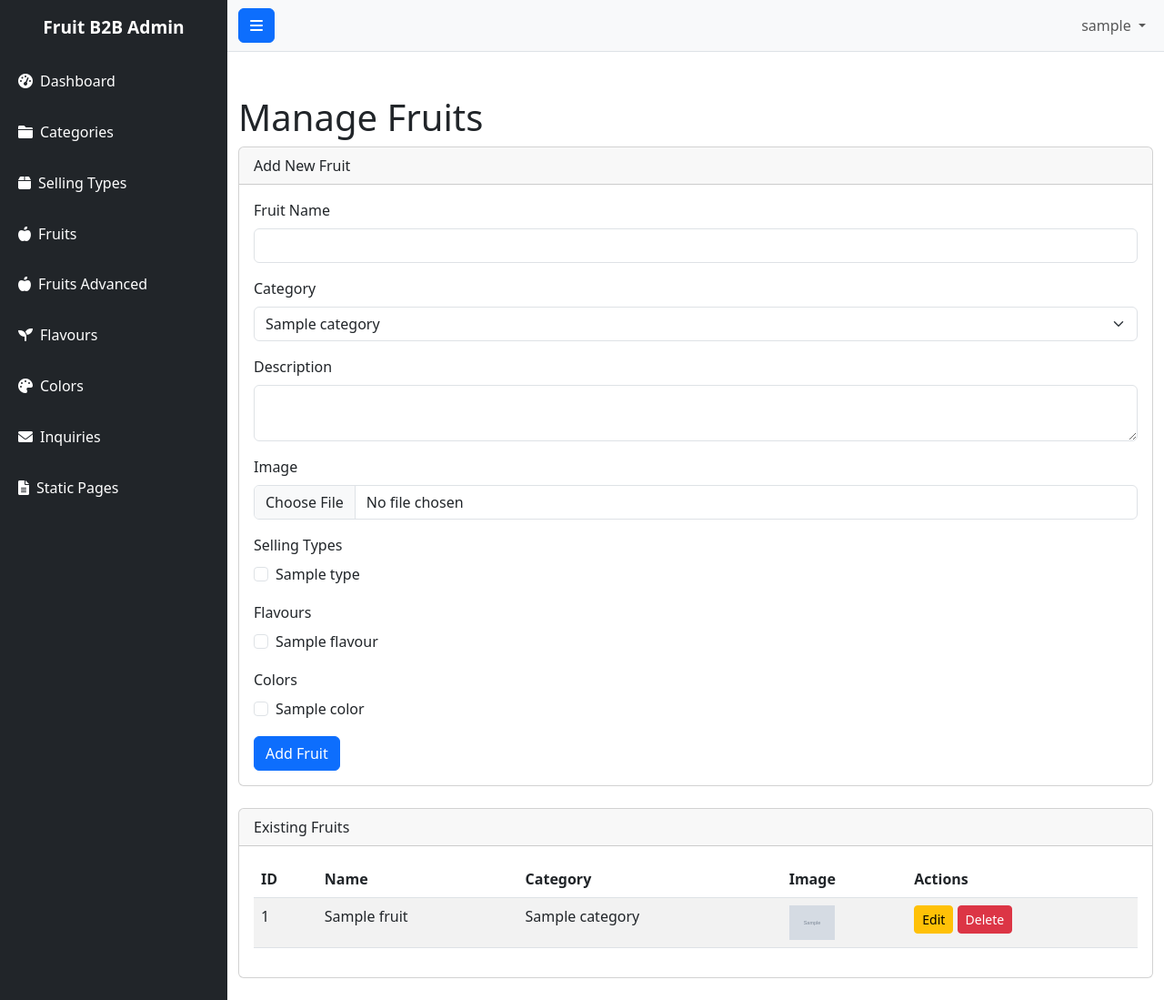
After one commit to priyeshdaspookulangara/tropical, a PHP site: page /admin/manage_fruit_advanced.php in a window 1280 px wide. The commit adds this page. Shown: the whole page at 91% size. Run offline with PHP 8.4, Linux system fonts and the light colour scheme; the visitor is signed in with stand-in values (Sample User, id 1); tables that the repository leaves empty hold one stand-in row (values such as "Sample post"); grey boxes marked "Sample" are stand-in pictures; data that the repository does not hold is empty.

Commit message:
feat: Add advanced fruit management page
Adds a new page to the admin panel to manage fruits with advanced options, including:
- Category selection
- Image upload
- Flavor and color selection

Also adds pages to manage flavors and colors.

```diff
--- a/admin/includes/header.php
+++ b/admin/includes/header.php
@@ -39,6 +39,15 @@ $active_page = basename($_SERVER['PHP_SELF']);
                 <a href="fruits.php" class="list-group-item list-group-item-action bg-dark text-white <?php echo ($active_page == 'fruits.php') ? 'active' : ''; ?>">
                     <i class="fas fa-apple-alt me-2"></i>Fruits
                 </a>
+                <a href="manage_fruit_advanced.php" class="list-group-item list-group-item-action bg-dark text-white <?php echo ($active_page == 'manage_fruit_advanced.php') ? 'active' : ''; ?>">
+                    <i class="fas fa-apple-alt me-2"></i>Fruits Advanced
+                </a>
+                <a href="manage_flavours.php" class="list-group-item list-group-item-action bg-dark text-white <?php echo ($active_page == 'manage_flavours.php') ? 'active' : ''; ?>">
+                    <i class="fas fa-seedling me-2"></i>Flavours
+                </a>
+                <a href="manage_colors.php" class="list-group-item list-group-item-action bg-dark text-white <?php echo ($active_page == 'manage_colors.php') ? 'active' : ''; ?>">
+                    <i class="fas fa-palette me-2"></i>Colors
+                </a>
                 <a href="inquiries.php" class="list-group-item list-group-item-action bg-dark text-white <?php echo ($active_page == 'inquiries.php') ? 'active' : ''; ?>">
                     <i class="fas fa-envelope me-2"></i>Inquiries
                 </a>
--- /dev/null
+++ b/admin/manage_fruit_advanced.php
@@ -0,0 +1,373 @@
+<?php
+require_once __DIR__ . '/../config/db.php';
+require_once __DIR__ . '/../includes/functions.php';
+require_once __DIR__ . '/includes/header.php';
+
+// Fetch categories, selling types, flavours, and colors for forms
+$categories_sql = "SELECT * FROM categories";
+$categories_result = mysqli_query($conn, $categories_sql);
+$categories = mysqli_fetch_all($categories_result, MYSQLI_ASSOC);
+
+$selling_types_sql = "SELECT * FROM selling_types";
+$selling_types_result = mysqli_query($conn, $selling_types_sql);
+$selling_types = mysqli_fetch_all($selling_types_result, MYSQLI_ASSOC);
+
+$flavours_sql = "SELECT * FROM flavours";
+$flavours_result = mysqli_query($conn, $flavours_sql);
+$flavours = mysqli_fetch_all($flavours_result, MYSQLI_ASSOC);
+
+$colors_sql = "SELECT * FROM colors";
+$colors_result = mysqli_query($conn, $colors_sql);
+$colors = mysqli_fetch_all($colors_result, MYSQLI_ASSOC);
+
+// Handle form submissions
+if ($_SERVER['REQUEST_METHOD'] === 'POST') {
+    // Add new fruit
+    if (isset($_POST['add'])) {
+        $name = sanitize_input($conn, $_POST['name']);
+        $category_id = (int)$_POST['category_id'];
+        $description = sanitize_input($conn, $_POST['description']);
+        $selected_selling_types = $_POST['selling_types'] ?? [];
+        $selected_flavours = $_POST['flavours'] ?? [];
+        $selected_colors = $_POST['colors'] ?? [];
+
+        // Handle image upload
+        $image_path = null;
+        if (isset($_FILES['image']) && $_FILES['image']['error'] == 0) {
+            $target_dir = __DIR__ . '/../uploads/';
+            if (!is_dir($target_dir)) {
+                mkdir($target_dir, 0755, true);
+            }
+
+            $allowed_types = ['image/jpeg', 'image/png', 'image/gif'];
+            $file_type = mime_content_type($_FILES['image']['tmp_name']);
+
+            if (in_array($file_type, $allowed_types)) {
+                $image_name = uniqid() . '-' . basename($_FILES['image']['name']);
+                $image_path = 'uploads/' . $image_name;
+                move_uploaded_file($_FILES['image']['tmp_name'], __DIR__ . '/../' . $image_path);
+            } else {
+                $error = "Invalid file type. Only JPG, PNG, and GIF are allowed.";
+            }
+        }
+
+        $sql = "INSERT INTO fruits (name, category_id, description, image) VALUES ('$name', $category_id, '$description', '$image_path')";
+        mysqli_query($conn, $sql);
+        $fruit_id = mysqli_insert_id($conn);
+
+        foreach ($selected_selling_types as $type_id) {
+            $type_id = (int)$type_id;
+            $sql = "INSERT INTO fruit_selling_types (fruit_id, selling_type_id) VALUES ($fruit_id, $type_id)";
+            mysqli_query($conn, $sql);
+        }
+
+        foreach ($selected_flavours as $flavour_id) {
+            $flavour_id = (int)$flavour_id;
+            $sql = "INSERT INTO fruit_flavours (fruit_id, flavour_id) VALUES ($fruit_id, $flavour_id)";
+            mysqli_query($conn, $sql);
+        }
+
+        foreach ($selected_colors as $color_id) {
+            $color_id = (int)$color_id;
+            $sql = "INSERT INTO fruit_colors (fruit_id, color_id) VALUES ($fruit_id, $color_id)";
+            mysqli_query($conn, $sql);
+        }
+    }
+    // Edit fruit
+    elseif (isset($_POST['edit'])) {
+        $id = (int)$_POST['id'];
+        $name = sanitize_input($conn, $_POST['name']);
+        $category_id = (int)$_POST['category_id'];
+        $description = sanitize_input($conn, $_POST['description']);
+        $selected_selling_types = $_POST['selling_types'] ?? [];
+        $selected_flavours = $_POST['flavours'] ?? [];
+        $selected_colors = $_POST['colors'] ?? [];
+
+        // Handle image upload
+        $image_sql = "";
+        if (isset($_FILES['image']) && $_FILES['image']['error'] == 0) {
+            $target_dir = __DIR__ . '/../uploads/';
+            if (!is_dir($target_dir)) {
+                mkdir($target_dir, 0755, true);
+            }
+
+            $allowed_types = ['image/jpeg', 'image/png', 'image/gif'];
+            $file_type = mime_content_type($_FILES['image']['tmp_name']);
+
+            if (in_array($file_type, $allowed_types)) {
+                $image_name = uniqid() . '-' . basename($_FILES['image']['name']);
+                $image_path = 'uploads/' . $image_name;
+                move_uploaded_file($_FILES['image']['tmp_name'], __DIR__ . '/../' . $image_path);
+                $image_sql = ", image = '$image_path'";
+            } else {
+                $error = "Invalid file type. Only JPG, PNG, and GIF are allowed.";
+            }
+        }
+
+        $sql = "UPDATE fruits SET name = '$name', category_id = $category_id, description = '$description' $image_sql WHERE id = $id";
+        mysqli_query($conn, $sql);
+
+        // Update selling types
+        $sql = "DELETE FROM fruit_selling_types WHERE fruit_id = $id";
+        mysqli_query($conn, $sql);
+        foreach ($selected_selling_types as $type_id) {
+            $type_id = (int)$type_id;
+            $sql = "INSERT INTO fruit_selling_types (fruit_id, selling_type_id) VALUES ($id, $type_id)";
+            mysqli_query($conn, $sql);
+        }
+
+        // Update flavours
+        $sql = "DELETE FROM fruit_flavours WHERE fruit_id = $id";
+        mysqli_query($conn, $sql);
+        foreach ($selected_flavours as $flavour_id) {
+            $flavour_id = (int)$flavour_id;
+            $sql = "INSERT INTO fruit_flavours (fruit_id, flavour_id) VALUES ($id, $flavour_id)";
+            mysqli_query($conn, $sql);
+        }
+
+        // Update colors
+        $sql = "DELETE FROM fruit_colors WHERE fruit_id = $id";
+        mysqli_query($conn, $sql);
+        foreach ($selected_colors as $color_id) {
+            $color_id = (int)$color_id;
+            $sql = "INSERT INTO fruit_colors (fruit_id, color_id) VALUES ($id, $color_id)";
+            mysqli_query($conn, $sql);
+        }
+    }
+    // Delete fruit
+    elseif (isset($_POST['delete'])) {
+        $id = (int)$_POST['id'];
+        // You might want to delete the image file from the server as well
+        $sql = "DELETE FROM fruits WHERE id = $id";
+        mysqli_query($conn, $sql);
+    }
+    header('Location: manage_fruit_advanced.php');
+    exit;
+}
+
+// Fetch all fruits with category names
+$sql = "SELECT f.*, c.name as category_name FROM fruits f JOIN categories c ON f.category_id = c.id ORDER BY f.id DESC";
+$result = mysqli_query($conn, $sql);
+$fruits = mysqli_fetch_all($result, MYSQLI_ASSOC);
+
+// Fetch all fruit-selling-type relationships
+$fruit_selling_types_sql = "SELECT * FROM fruit_selling_types";
+$fruit_selling_types_result = mysqli_query($conn, $fruit_selling_types_sql);
+$fruit_selling_types = [];
+while ($row = mysqli_fetch_assoc($fruit_selling_types_result)) {
+    $fruit_selling_types[$row['fruit_id']][] = $row['selling_type_id'];
+}
+
+// Fetch all fruit-flavour relationships
+$fruit_flavours_sql = "SELECT * FROM fruit_flavours";
+$fruit_flavours_result = mysqli_query($conn, $fruit_flavours_sql);
+$fruit_flavours = [];
+while ($row = mysqli_fetch_assoc($fruit_flavours_result)) {
+    $fruit_flavours[$row['fruit_id']][] = $row['flavour_id'];
+}
+
+// Fetch all fruit-color relationships
+$fruit_colors_sql = "SELECT * FROM fruit_colors";
+$fruit_colors_result = mysqli_query($conn, $fruit_colors_sql);
+$fruit_colors = [];
+while ($row = mysqli_fetch_assoc($fruit_colors_result)) {
+    $fruit_colors[$row['fruit_id']][] = $row['color_id'];
+}
+?>
+
+<h1 class="mt-4">Manage Fruits</h1>
+
+<?php if (isset($error)): ?>
+    <div class="alert alert-danger"><?php echo $error; ?></div>
+<?php endif; ?>
+
+<!-- Add Fruit Form -->
+<div class="card mb-4">
+    <div class="card-header">Add New Fruit</div>
+    <div class="card-body">
+        <form action="manage_fruit_advanced.php" method="post" enctype="multipart/form-data">
+            <div class="mb-3">
+                <label for="name" class="form-label">Fruit Name</label>
+                <input type="text" name="name" class="form-control" required>
+            </div>
+            <div class="mb-3">
+                <label for="category_id" class="form-label">Category</label>
+                <select name="category_id" class="form-select" required>
+                    <?php foreach ($categories as $category): ?>
+                        <option value="<?php echo $category['id']; ?>"><?php echo htmlspecialchars($category['name']); ?></option>
+                    <?php endforeach; ?>
+                </select>
+            </div>
+            <div class="mb-3">
+                <label for="description" class="form-label">Description</label>
+                <textarea name="description" class="form-control" required></textarea>
+            </div>
+            <div class="mb-3">
+                <label for="image" class="form-label">Image</label>
+                <input type="file" name="image" class="form-control">
+            </div>
+            <div class="mb-3">
+                <label class="form-label">Selling Types</label>
+                <div>
+                    <?php foreach ($selling_types as $type): ?>
+                        <div class="form-check form-check-inline">
+                            <input class="form-check-input" type="checkbox" name="selling_types[]" value="<?php echo $type['id']; ?>">
+                            <label class="form-check-label"><?php echo htmlspecialchars($type['name']); ?></label>
+                        </div>
+                    <?php endforeach; ?>
+                </div>
+            </div>
+            <div class="mb-3">
+                <label class="form-label">Flavours</label>
+                <div>
+                    <?php foreach ($flavours as $flavour): ?>
+                        <div class="form-check form-check-inline">
+                            <input class="form-check-input" type="checkbox" name="flavours[]" value="<?php echo $flavour['id']; ?>">
+                            <label class="form-check-label"><?php echo htmlspecialchars($flavour['name']); ?></label>
+                        </div>
+                    <?php endforeach; ?>
+                </div>
+            </div>
+            <div class="mb-3">
+                <label class="form-label">Colors</label>
+                <div>
+                    <?php foreach ($colors as $color): ?>
+                        <div class="form-check form-check-inline">
+                            <input class="form-check-input" type="checkbox" name="colors[]" value="<?php echo $color['id']; ?>">
+                            <label class="form-check-label"><?php echo htmlspecialchars($color['name']); ?></label>
+                        </div>
+                    <?php endforeach; ?>
+                </div>
+            </div>
+            <button type="submit" name="add" class="btn btn-primary">Add Fruit</button>
+        </form>
+    </div>
+</div>
+
+<!-- Fruits Table -->
+<div class="card">
+    <div class="card-header">Existing Fruits</div>
+    <div class="card-body">
+        <table class="table table-striped">
+            <thead>
+            <tr>
+                <th>ID</th>
+                <th>Name</th>
+                <th>Category</th>
+                <th>Image</th>
+                <th>Actions</th>
+            </tr>
+            </thead>
+            <tbody>
+            <?php foreach ($fruits as $fruit): ?>
+                <tr>
+                    <td><?php echo $fruit['id']; ?></td>
+                    <td><?php echo htmlspecialchars($fruit['name']); ?></td>
+                    <td><?php echo htmlspecialchars($fruit['category_name']); ?></td>
+                    <td>
+                        <?php if ($fruit['image']): ?>
+                            <img src="../<?php echo htmlspecialchars($fruit['image']); ?>" alt="<?php echo htmlspecialchars($fruit['name']); ?>" width="50">
+                        <?php endif; ?>
+                    </td>
+                    <td>
+                        <button class="btn btn-sm btn-warning" data-bs-toggle="modal" data-bs-target="#editModal<?php echo $fruit['id']; ?>">Edit</button>
+                        <form action="manage_fruit_advanced.php" method="post" class="d-inline">
+                            <input type="hidden" name="id" value="<?php echo $fruit['id']; ?>">
+                            <button type="submit" name="delete" class="btn btn-sm btn-danger" onclick="return confirm('Are you sure?')">Delete</button>
+                        </form>
+                    </td>
+                </tr>
+
+                <!-- Edit Modal -->
+                <div class="modal fade" id="editModal<?php echo $fruit['id']; ?>" tabindex="-1">
+                    <div class="modal-dialog modal-lg">
+                        <div class="modal-content">
+                            <div class="modal-header">
+                                <h5 class="modal-title">Edit Fruit</h5>
+                                <button type="button" class="btn-close" data-bs-dismiss="modal"></button>
+                            </div>
+                            <div class="modal-body">
+                                <form action="manage_fruit_advanced.php" method="post" enctype="multipart/form-data">
+                                    <input type="hidden" name="id" value="<?php echo $fruit['id']; ?>">
+                                    <div class="mb-3">
+                                        <label class="form-label">Fruit Name</label>
+                                        <input type="text" name="name" class="form-control" value="<?php echo htmlspecialchars($fruit['name']); ?>" required>
+                                    </div>
+                                    <div class="mb-3">
+                                        <label class="form-label">Category</label>
+                                        <select name="category_id" class="form-select" required>
+                                            <?php foreach ($categories as $category): ?>
+                                                <option value="<?php echo $category['id']; ?>" <?php echo ($category['id'] == $fruit['category_id']) ? 'selected' : ''; ?>>
+                                                    <?php echo htmlspecialchars($category['name']); ?>
+                                                </option>
+                                            <?php endforeach; ?>
+                                        </select>
+                                    </div>
+                                    <div class="mb-3">
+                                        <label class="form-label">Description</label>
+                                        <textarea name="description" class="form-control" required><?php echo htmlspecialchars($fruit['description']); ?></textarea>
+                                    </div>
+                                    <div class="mb-3">
+                                        <label class="form-label">Current Image</label>
+                                        <div>
+                                            <?php if ($fruit['image']): ?>
+                                                <img src="../<?php echo htmlspecialchars($fruit['image']); ?>" width="100">
+                                            <?php endif; ?>
+                                        </div>
+                                        <label class="form-label mt-2">New Image (optional)</label>
+                                        <input type="file" name="image" class="form-control">
+                                    </div>
+                                    <div class="mb-3">
+                                        <label class="form-label">Selling Types</label>
+                                        <div>
+                                            <?php
+                                            $fruit_selling_type_ids = $fruit_selling_types[$fruit['id']] ?? [];
+                                            foreach ($selling_types as $type): ?>
+                                                <div class="form-check form-check-inline">
+                                                    <input class="form-check-input" type="checkbox" name="selling_types[]" value="<?php echo $type['id']; ?>" <?php echo in_array($type['id'], $fruit_selling_type_ids) ? 'checked' : ''; ?>>
+                                                    <label class="form-check-label"><?php echo htmlspecialchars($type['name']); ?></label>
+                                                </div>
+                                            <?php endforeach; ?>
+                                        </div>
+                                    </div>
+                                    <div class="mb-3">
+                                        <label class="form-label">Flavours</label>
+                                        <div>
+                                            <?php
+                                            $fruit_flavour_ids = $fruit_flavours[$fruit['id']] ?? [];
+                                            foreach ($flavours as $flavour): ?>
+                                                <div class="form-check form-check-inline">
+                                                    <input class="form-check-input" type="checkbox" name="flavours[]" value="<?php echo $flavour['id']; ?>" <?php echo in_array($flavour['id'], $fruit_flavour_ids) ? 'checked' : ''; ?>>
+                                                    <label class="form-check-label"><?php echo htmlspecialchars($flavour['name']); ?></label>
+                                                </div>
+                                            <?php endforeach; ?>
+                                        </div>
+                                    </div>
+                                    <div class="mb-3">
+                                        <label class="form-label">Colors</label>
+                                        <div>
+                                            <?php
+                                            $fruit_color_ids = $fruit_colors[$fruit['id']] ?? [];
+                                            foreach ($colors as $color): ?>
+                                                <div class="form-check form-check-inline">
+                                                    <input class="form-check-input" type="checkbox" name="colors[]" value="<?php echo $color['id']; ?>" <?php echo in_array($color['id'], $fruit_color_ids) ? 'checked' : ''; ?>>
+                                                    <label class="form-check-label"><?php echo htmlspecialchars($color['name']); ?></label>
+                                                </div>
+                                            <?php endforeach; ?>
+                                        </div>
+                                    </div>
+                                    <button type="submit" name="edit" class="btn btn-primary">Save changes</button>
+                                </form>
+                            </div>
+                        </div>
+                    </div>
+                </div>
+            <?php endforeach; ?>
+            </tbody>
+        </table>
+    </div>
+</div>
+
+<?php
+require_once __DIR__ . '/includes/footer.php';
+?>
```
Also changed, not shown: admin/manage_colors.php (added, +103 -0 lines), admin/manage_flavours.php (added, +103 -0 lines), database.sql (+32 -0 lines).
